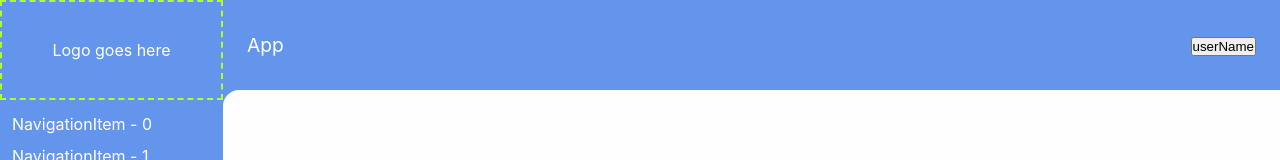
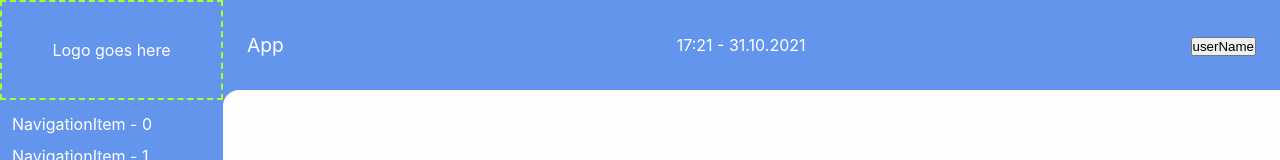
Before and after one commit to georgeiliadis91/base_dashboard, a React (Create React App) app: page /app in a window 1280 px wide. Shown: the top 160 px of the page. Built offline with nearby package versions, Linux system fonts and the light colour scheme.

Commit message:
time component

```diff
--- a/src/components/breadcrumbs/BreadCrumbs.tsx
+++ b/src/components/breadcrumbs/BreadCrumbs.tsx
@@ -1,5 +1,5 @@
-import React from 'react'
 import { useLocation } from 'react-router'
+import { capitaliseFirstLetter } from '../../helpers/stringFormatting';
 import styles from './BreadCrumbs.module.css'
 interface Props {
 
@@ -13,15 +13,11 @@ export const BreadCrumbs: React.FC<Props> = () => {
     //Get the pathname from the location object
     const breadcrumbs = routes.pathname.split('/').filter(x => x);
 
-    //Capitalise first letter of each word
-    const capitalise = (str: string) => {
-        return str.replace(/\b\w/g, l => l.toUpperCase());
-    }
 
     return (
         <div className={styles.breadcrumbs_container}>
             {breadcrumbs.map((crumb, index) => {
-                return <span className={styles.breadcrumbs}>{capitalise(crumb)} {index !== breadcrumbs.length-1 && `-`}</span>})}
+                return <span className={styles.breadcrumbs}>{capitaliseFirstLetter(crumb)} {index !== breadcrumbs.length-1 && `-`}</span>})}
         </div>
     )
 }
--- /dev/null
+++ b/src/components/time/Time.tsx
@@ -0,0 +1,22 @@
+import { useState } from 'react';
+import { getTime } from '../../helpers/dateFormatting';
+import { useInterval } from '../../hooks/useInterval';
+
+interface Props {
+
+}
+
+// returns the current time in the specified timezone
+export const Time = (props: Props) => {
+    const [time, setTime]=useState(getTime);
+
+      useInterval(() => {
+            setTime(getTime);
+      },1000);
+
+    return (
+        <span>
+            {time}
+        </span>
+    )
+}
--- /dev/null
+++ b/src/helpers/dateFormatting.ts
@@ -0,0 +1,17 @@
+// Return current date and time in format dd.mm.yy
+export const getCurrentDate = () => {
+  const date = new Date();
+  const day = date.getDate();
+  const month = date.getMonth() + 1;
+  const year = date.getFullYear();
+  return `${day}.${month}.${year}`;
+}
+
+
+// Get current time in hh:mm format
+export const getTime = () => {
+  const date = new Date();
+  const hours = date.getHours();
+  const minutes = date.getMinutes();
+  return `${hours}:${minutes}`;
+}
--- /dev/null
+++ b/src/helpers/stringFormatting.ts
@@ -0,0 +1,4 @@
+// Capitalise first letter of string
+export const capitaliseFirstLetter = (string: string) => {
+    return string.charAt(0).toUpperCase() + string.slice(1);
+}
--- /dev/null
+++ b/src/hooks/useInterval.tsx
@@ -0,0 +1,16 @@
+import { useEffect, useRef } from "react";
+
+export function useInterval(callback: () => void, delay: number) {
+  const savedCallback = useRef(callback);
+
+  useEffect(() => {
+
+    function tick() {
+      savedCallback.current();
+    }
+
+    const id = setInterval(tick, delay);
+    return () => clearInterval(id);
+  }, [delay]);
+
+}
--- a/src/layouts/dasboard/components/TopBar/TopBar.tsx
+++ b/src/layouts/dasboard/components/TopBar/TopBar.tsx
@@ -1,6 +1,8 @@
 import React from "react";
 import { BreadCrumbs } from "../../../../components/breadcrumbs/BreadCrumbs";
 import { DropDown } from "../../../../components/dropdown/DropDown";
+import { Time } from "../../../../components/time/Time";
+import { getCurrentDate } from "../../../../helpers/dateFormatting";
 import styles from "./TopBar.module.css";
 interface Props {}
 
@@ -9,6 +11,11 @@ export const TopBar = (props: Props) => {
     <div className={styles.container}>
       <div className={styles.breadcrumbs_container}>
         <BreadCrumbs/>
+      </div>
+      <div>
+        <span>
+          <Time/> - {getCurrentDate()}
+        </span>
       </div>
       <div className={styles.user_menu_container}>
         <DropDown menuTitle="userName" menuElements={MenuList} />
```
Also changed, not shown: src/components/time/Time.module.css (added).
